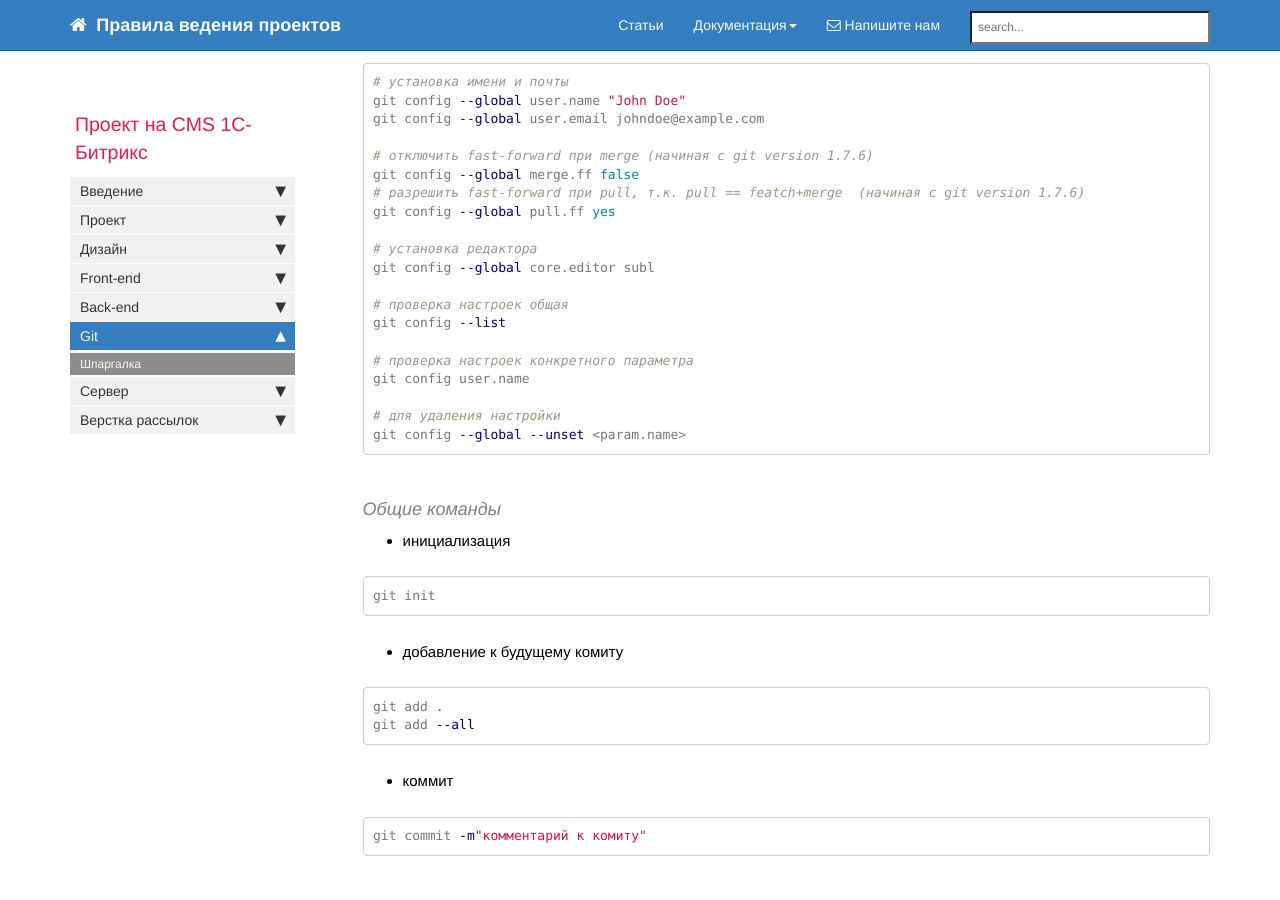
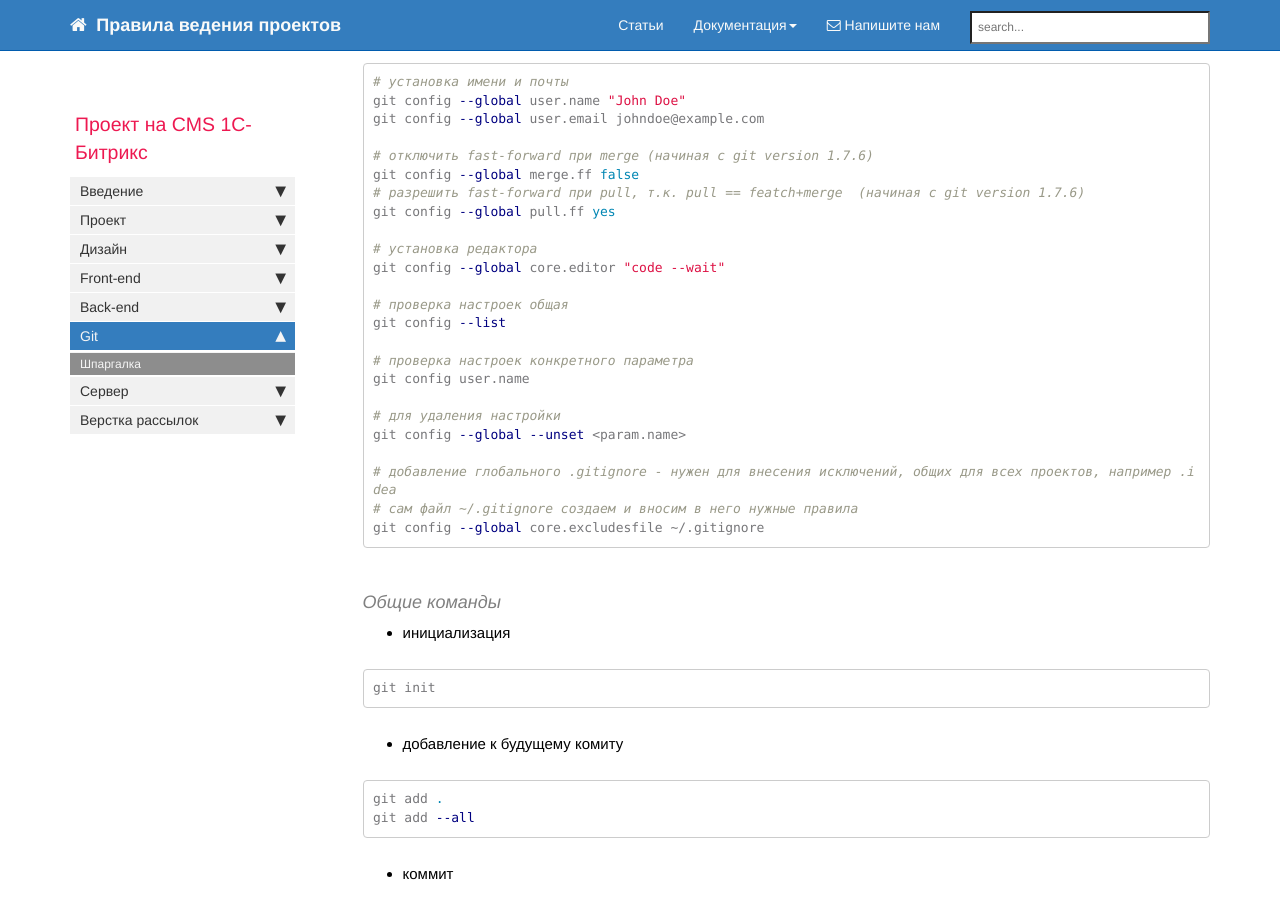
Before and after one commit to gdecider/gdecider.github.io, a Jekyll site: the page built from pages/bx/bx_git-shpora.md, in a window 1280 px wide and 900 px high, scrolled down 1116 px. Built offline with Jekyll 4.4.1, drawn with Linux system fonts in a browser that asks for light colours; nearby versions of some CDN libraries; comment, search, counter and statistics services are not loaded.

Commit message:
Update bx_git-shpora.md

````diff
--- a/pages/bx/bx_git-shpora.md
+++ b/pages/bx/bx_git-shpora.md
@@ -36,7 +36,7 @@ git config --global merge.ff false
 git config --global pull.ff yes
 
 # установка редактора
-git config --global core.editor subl
+git config --global core.editor "code --wait"
 
 # проверка настроек общая
 git config --list
@@ -46,6 +46,10 @@ git config user.name
 
 # для удаления настройки
 git config --global --unset <param.name>
+
+# добавление глобального .gitignore - нужен для внесения исключений, общих для всех проектов, например .idea
+# сам файл ~/.gitignore создаем и вносим в него нужные правила
+git config --global core.excludesfile ~/.gitignore
 ```
 
 #### Общие команды
````
